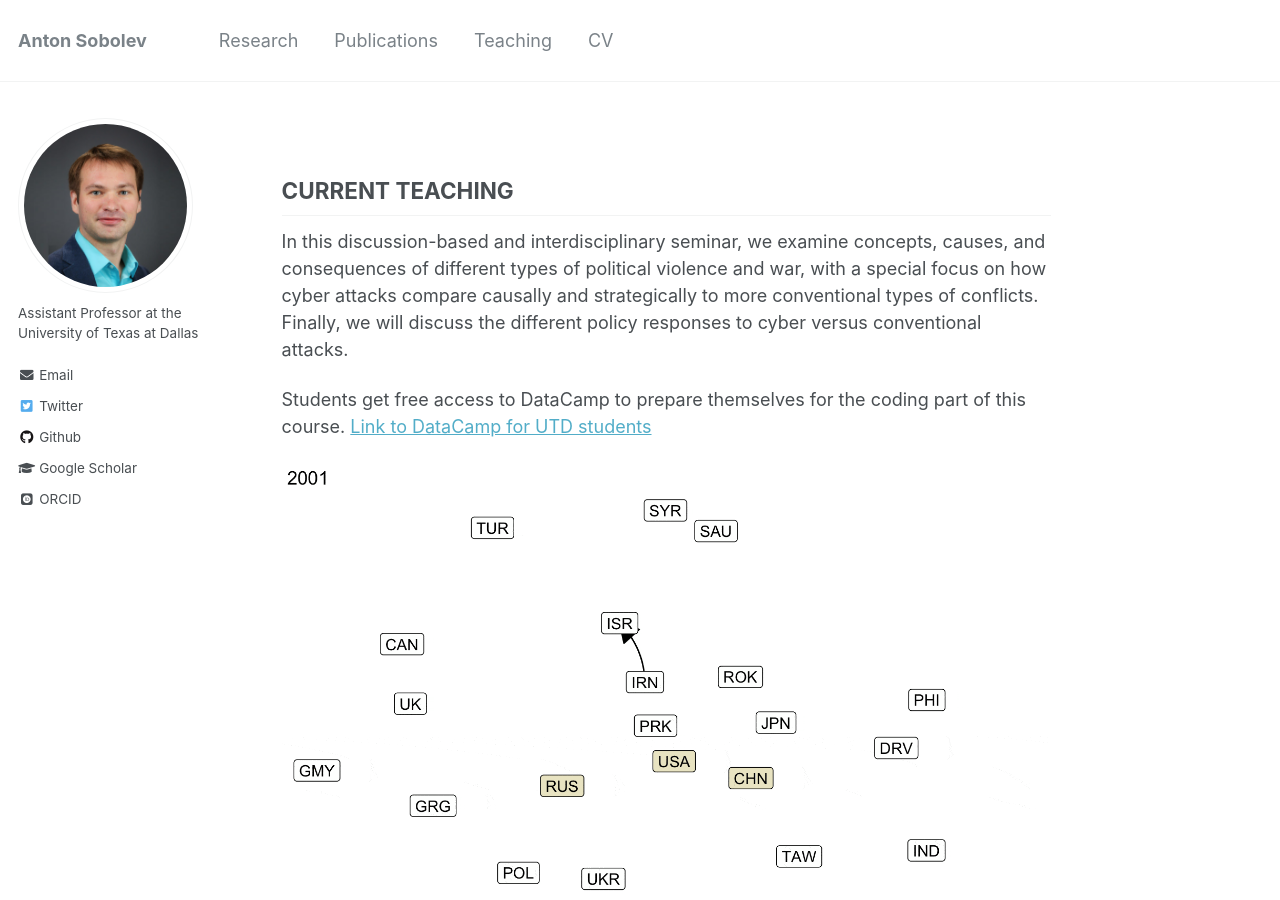
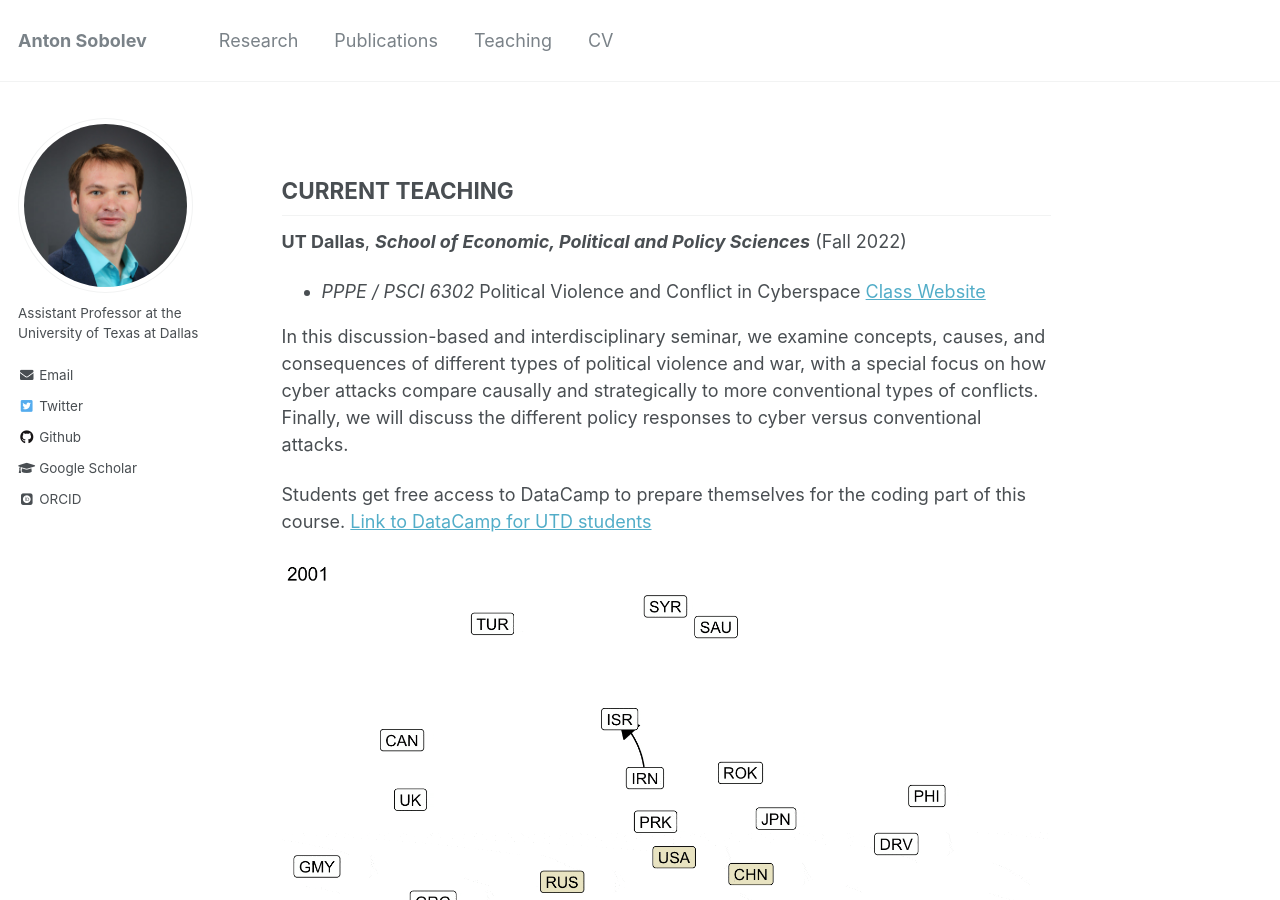
Before and after one commit to egorina/egorina.github.io, a Jekyll site: the page built from _pages/teaching.md, in a window 1280 px wide and 900 px high. Built offline with Jekyll 4.4.1, drawn with Linux system fonts in a browser that asks for light colours; some web fonts are replaced; comment, search, counter and statistics services are not loaded.

Commit message:
Update teaching.md

```diff
--- a/_pages/teaching.md
+++ b/_pages/teaching.md
@@ -8,6 +8,10 @@ redirect_from:
 ---
 
 ## CURRENT TEACHING
+
+**UT Dallas**, ***School of Economic, Political and Policy Sciences*** (Fall 2022)
+
+  * *PPPE  / PSCI 6302* Political Violence and Conflict in Cyberspace  [Class Website](https://elearning.utdallas.edu/webapps/blackboard/content/listContentEditable.jsp?content_id=_4287675_1&course_id=_210379_1)
 
 In this discussion-based and interdisciplinary seminar, we examine concepts, causes, and consequences of different types of political violence and war, with a special focus on how cyber attacks compare causally and strategically to more conventional types of conflicts. Finally, we will discuss the different policy responses to cyber versus conventional attacks.
 
```
